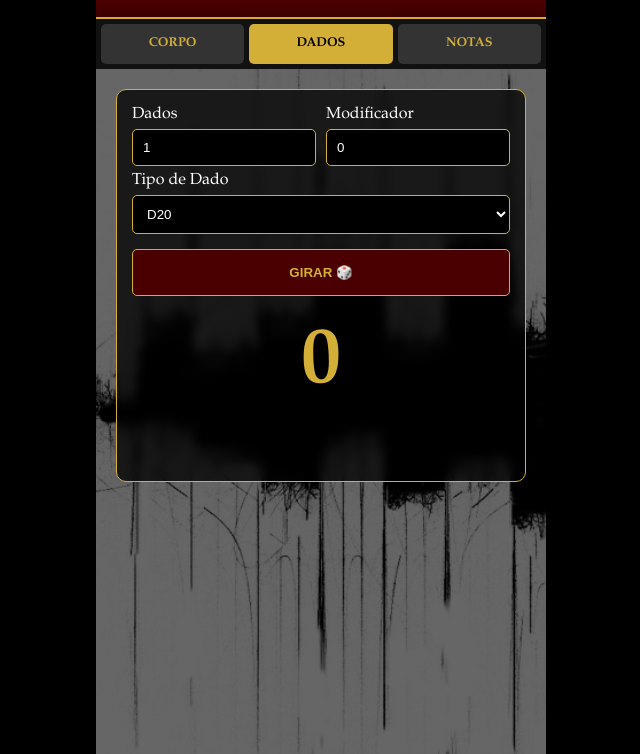
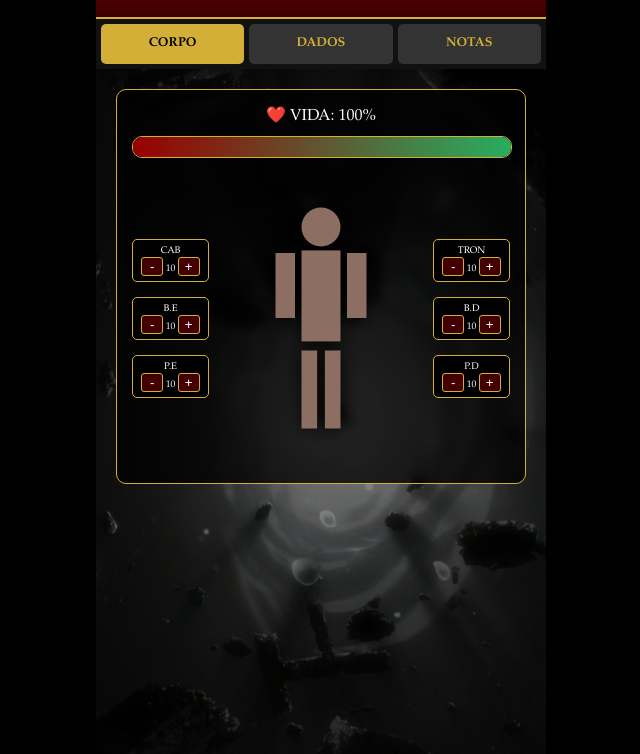
Before and after one commit to jvdzkzqw5h-glitch/Meus-Dados, a plain HTML site: page index.html in a window 1280 px wide. Shown: the part 46-800 px from the top of the page, without its empty margins (319-959 px from the left). Drawn offline with Linux system fonts and the light colour scheme.

Commit message:
Update index.html

```diff
--- a/index.html
+++ b/index.html
@@ -28,12 +28,16 @@
         .hp-bar { width: 100%; height: 20px; background: #222; border: 1px solid var(--gold); border-radius: 10px; overflow: hidden; margin: 10px 0; }
         #hp-fill { width: 100%; height: 100%; background: linear-gradient(to right, #900, #27ae60); transition: 0.4s; }
 
+        .body-canvas { display: flex; justify-content: center; align-items: center; position: relative; height: 300px; margin-top: 10px; }
+        .mannequin { height: 260px; filter: drop-shadow(0 0 10px #000); }
+        .side-ctrls { position: absolute; display: flex; flex-direction: column; gap: 15px; }
+        .m-box { background: #000; border: 1px solid var(--gold); padding: 5px; border-radius: 5px; text-align: center; width: 65px; font-size: 0.6rem; }
+        .b-m { background: #400; color: #fff; border: 1px solid var(--gold); width: 22px; cursor: pointer; border-radius: 3px; }
+
         .in-box { width: 100%; padding: 10px; background: #000; border: 1px solid var(--gold); color: #fff; margin: 5px 0; box-sizing: border-box; border-radius: 5px; }
         .btn-r { width: 100%; padding: 15px; background: var(--dark-red); color: var(--gold); border: 1px solid var(--gold); font-weight: bold; margin-top: 10px; border-radius: 5px; text-transform: uppercase; }
 
         #res { text-align:center; font-size:5rem; color:var(--gold); margin-top:20px; transition: 0.3s; text-shadow: 2px 2px 15px #000; }
-
-        /* COR DO CRÍTICO AGORA ROXA */
         .critical { color: var(--crit-purple) !important; text-shadow: 0 0 25px #a020f0 !important; transform: scale(1.2); animation: pulse 0.5s infinite alternate; }
 
         @keyframes pulse { from { transform: scale(1.1); } to { transform: scale(1.25); } }
@@ -43,18 +47,31 @@
     <div class="app-container">
         <div class="banner"><h1>RPGS MALÉFICOS DO REISS</h1></div>
         <div class="tabs">
-            <div class="tab" onclick="t('tab-corpo', this)">CORPO</div>
-            <div class="tab active" onclick="t('tab-dados', this)">DADOS</div>
+            <div class="tab active" onclick="t('tab-corpo', this)">CORPO</div>
+            <div class="tab" onclick="t('tab-dados', this)">DADOS</div>
             <div class="tab" onclick="t('tab-notas', this)">NOTAS</div>
         </div>
         <div class="main-content">
-            <div id="tab-corpo" class="page">
+            <div id="tab-corpo" class="page active">
                 <div class="glass">
                     <center>❤️ VIDA: <span id="ht">100</span>%</center>
                     <div class="hp-bar"><div id="hp-fill"></div></div>
+                    <div class="body-canvas">
+                        <div class="side-ctrls" style="left:0">
+                            <div class="m-box">CAB<br><button class="b-m" onclick="u('h',-1)">-</button> <span id="h">10</span> <button class="b-m" onclick="u('h',1)">+</button></div>
+                            <div class="m-box">B.E<br><button class="b-m" onclick="u('le',-1)">-</button> <span id="le">10</span> <button class="b-m" onclick="u('le',1)">+</button></div>
+                            <div class="m-box">P.E<br><button class="b-m" onclick="u('pe',-1)">-</button> <span id="pe">10</span> <button class="b-m" onclick="u('pe',1)">+</button></div>
+                        </div>
+                        <svg class="mannequin" viewBox="0 0 100 200"><circle cx="50" cy="30" r="15" fill="#8d6e63"/><rect x="35" y="48" width="30" height="70" fill="#8d6e63"/><rect x="15" y="50" width="15" height="50" fill="#8d6e63"/><rect x="70" y="50" width="15" height="50" fill="#8d6e63"/><rect x="35" y="125" width="12" height="60" fill="#8d6e63"/><rect x="53" y="125" width="12" height="60" fill="#8d6e63"/></svg>
+                        <div class="side-ctrls" style="right:0">
+                            <div class="m-box">TRON<br><button class="b-m" onclick="u('t',-1)">-</button> <span id="t">10</span> <button class="b-m" onclick="u('t',1)">+</button></div>
+                            <div class="m-box">B.D<br><button class="b-m" onclick="u('rd',-1)">-</button> <span id="rd">10</span> <button class="b-m" onclick="u('rd',1)">+</button></div>
+                            <div class="m-box">P.D<br><button class="b-m" onclick="u('pd',-1)">-</button> <span id="pd">10</span> <button class="b-m" onclick="u('pd',1)">+</button></div>
+                        </div>
+                    </div>
                 </div>
             </div>
-            <div id="tab-dados" class="page active">
+            <div id="tab-dados" class="page">
                 <div class="glass">
                     <div style="display: flex; gap: 10px;">
                         <div style="flex: 1;"><label>Dados</label><input type="number" id="q" class="in-box" value="1"></div>
@@ -86,6 +103,15 @@
             document.querySelectorAll('.tab').forEach(t => t.classList.remove('active'));
             e.classList.add('active');
         }
+        function u(m, v) {
+            if(p[m]+v >= 0 && p[m]+v <= 10) {
+                p[m]+=v; document.getElementById(m).innerText = p[m];
+                let c = Object.values(p).reduce((a,b)=>a+b,0);
+                let x = Math.round((c/60)*100);
+                document.getElementById('hp-fill').style.width = x+"%";
+                document.getElementById('ht').innerText = x;
+            }
+        }
         function rolar() {
             let s = 0;
             let q = parseInt(document.getElementById('q').value) || 1;
@@ -93,7 +119,6 @@
             let mod = parseInt(document.getElementById('m').value) || 0;
             let resDisplay = document.getElementById('res');
             let isCrit = false;
-
             for(let i=0; i<q; i++) {
                 let r1 = Math.floor(Math.random()*d)+1;
                 let r2 = Math.floor(Math.random()*d)+1;
@@ -101,11 +126,12 @@
                 if(finalR === d) isCrit = true;
                 s += finalR;
             }
-
             resDisplay.innerText = s + mod;
             if(isCrit) resDisplay.classList.add('critical');
             else resDisplay.classList.remove('critical');
         }
+        function save() { localStorage.setItem('rpg_nt', document.getElementById('nt').value); alert('Salvo!'); }
+        window.onload = () => { if(localStorage.getItem('rpg_nt')) document.getElementById('nt').value = localStorage.getItem('rpg_nt'); }
     </script>
 </body>
 </html>
```
